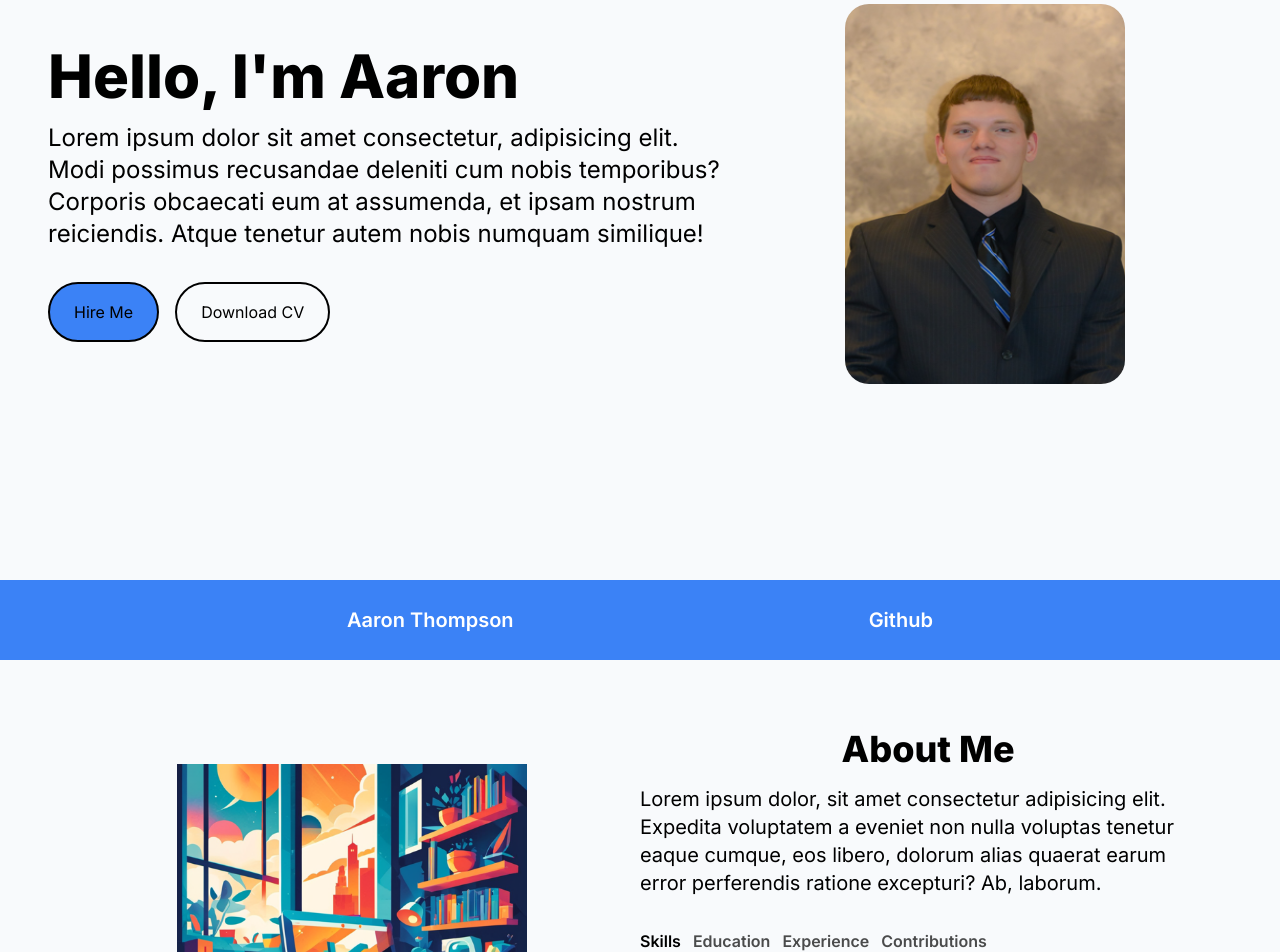
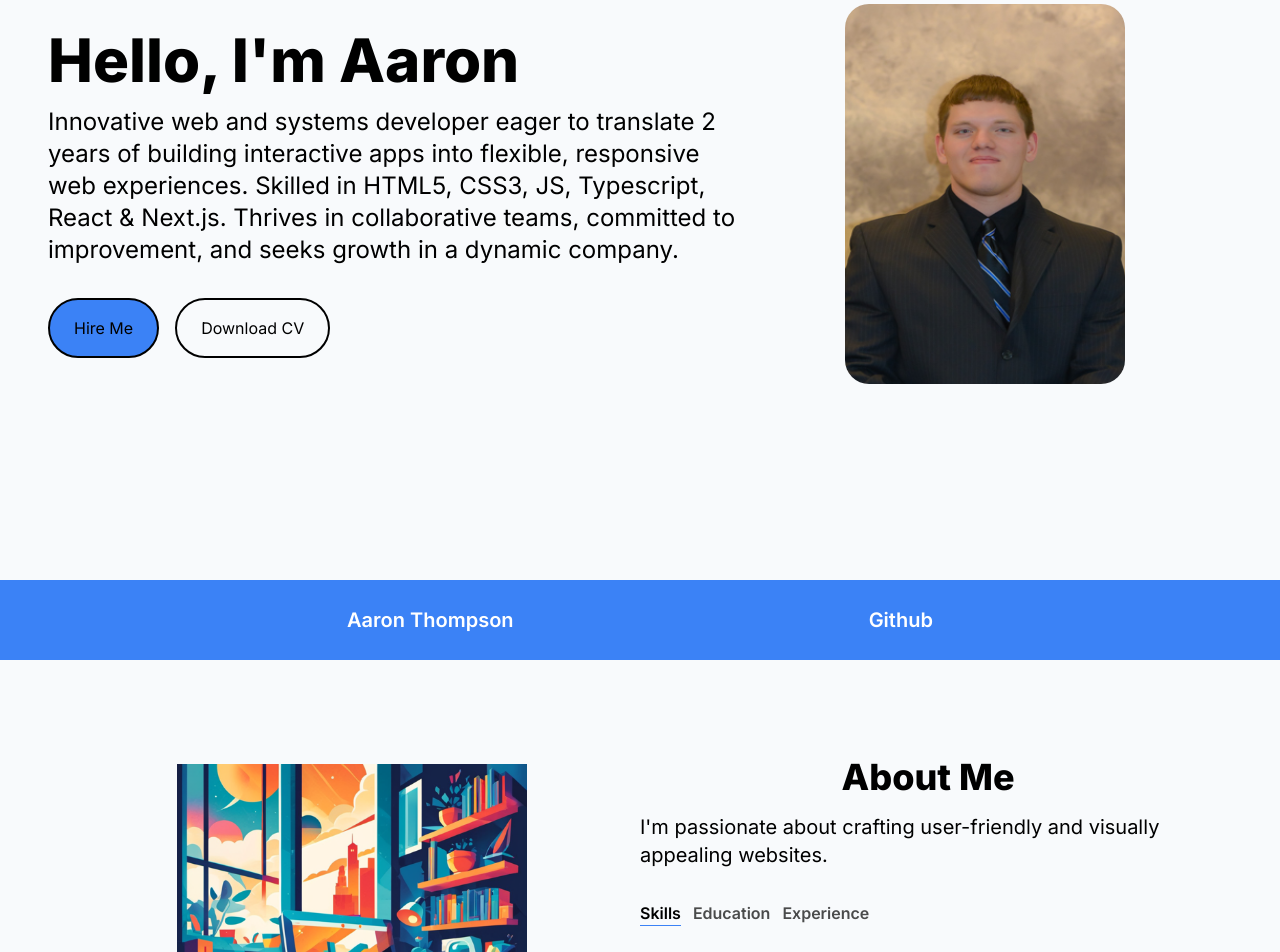
Before and after one commit to Endeyr/my-portfolio, a Next.js app: page / in a window 1280 px wide. Shown: the part 140-1092 px from the top of the page. Built offline with nearby package versions, Linux system fonts and the light colour scheme.

Commit message:
add resume to cv button

```diff
--- a/app/components/about/index.tsx
+++ b/app/components/about/index.tsx
@@ -20,9 +20,10 @@ const TAB_DATA: TabData[] = [
 				<li>Node.js</li>
 				<li>React</li>
 				<li>Javascript</li>
+				<li>Typescript</li>
 				<li>Python</li>
 				<li>Django</li>
-				<li>Jinja</li>
+				<li>Next.js</li>
 			</ul>
 		),
 	},
@@ -42,25 +43,25 @@ const TAB_DATA: TabData[] = [
 		id: 'Experience',
 		content: (
 			<ul className="list-disc pl-2">
-				<li className="cursor-pointer">Project 1</li>
-				<li className="cursor-pointer">Project 2</li>
-				<li className="cursor-pointer">Project 3</li>
-				<li className="cursor-pointer">Project 4</li>
+				<li className="cursor-pointer">Pokecards</li>
+				<li className="cursor-pointer">Spotify API</li>
+				<li className="cursor-pointer">Breakout</li>
+				<li className="cursor-pointer">Non-Profit Website</li>
 			</ul>
 		),
 	},
-	{
-		title: 'Contributions',
-		id: 'Contributions',
-		content: (
-			<ul className="list-disc pl-2">
-				<li className="cursor-pointer">Project X</li>
-				<li className="cursor-pointer">Project Y</li>
-				<li className="cursor-pointer">Project Z</li>
-				<li className="cursor-pointer">Project G</li>
-			</ul>
-		),
-	},
+	// {
+	// 	title: 'Contributions',
+	// 	id: 'Contributions',
+	// 	content: (
+	// 		<ul className="list-disc pl-2">
+	// 			<li className="cursor-pointer">Project X</li>
+	// 			<li className="cursor-pointer">Project Y</li>
+	// 			<li className="cursor-pointer">Project Z</li>
+	// 			<li className="cursor-pointer">Project G</li>
+	// 		</ul>
+	// 	),
+	// },
 ]
 const About = () => {
 	const [tab, setTab] = useState<string>('Skills')
@@ -80,10 +81,7 @@ const About = () => {
 						About Me
 					</h2>
 					<p className="dark:text-[#ADB7BE] text-base mb-4 sm:text-lg lg:text-xl break-words">
-						Lorem ipsum dolor, sit amet consectetur adipisicing elit. Expedita
-						voluptatem a eveniet non nulla voluptas tenetur eaque cumque, eos
-						libero, dolorum alias quaerat earum error perferendis ratione
-						excepturi? Ab, laborum.
+						I&apos;m passionate about crafting user-friendly and visually appealing websites.
 					</p>
 					<div className="flex flex-row justify-start mt-8 ">
 						<TabButton
@@ -107,13 +105,13 @@ const About = () => {
 							{' '}
 							Experience{' '}
 						</TabButton>
-						<TabButton
+						{/* <TabButton
 							active={tab === 'Contributions'}
 							selectTab={() => handleTabChange('Contributions')}
 						>
 							{' '}
 							Contributions{' '}
-						</TabButton>
+						</TabButton> */}
 					</div>
 					<div className="mt-8 h-[100px]">
 						{TAB_DATA.find((t) => t.id === tab)?.content ?? (
--- a/app/components/hero/index.tsx
+++ b/app/components/hero/index.tsx
@@ -1,6 +1,6 @@
 import HeroButton from '@/components/hero/button'
+import profilePicture from '@/public/pfp.jpg'
 import Image from 'next/image'
-import profilePicture from '../../../public/pfp.jpg'
 
 const Hero = () => {
 	return (
@@ -11,10 +11,11 @@ const Hero = () => {
 						Hello, I&apos;m Aaron
 					</h1>
 					<p className="dark:text-[#ADB7BE] text-lg mb-4 sm:text-xl lg:text-2xl break-words">
-						Lorem ipsum dolor sit amet consectetur, adipisicing elit. Modi
-						possimus recusandae deleniti cum nobis temporibus? Corporis
-						obcaecati eum at assumenda, et ipsam nostrum reiciendis. Atque
-						tenetur autem nobis numquam similique!
+						Innovative web and systems developer eager to translate 2 years of
+						building interactive apps into flexible, responsive web experiences.
+						Skilled in HTML5, CSS3, JS, Typescript, React & Next.js. Thrives in
+						collaborative teams, committed to improvement, and seeks growth in a
+						dynamic company.
 					</p>
 					<div>
 						<HeroButton />
--- a/components/hero/button.tsx
+++ b/components/hero/button.tsx
@@ -1,20 +1,26 @@
 'use client'
+
+import Link from 'next/link'
 
 const HeroButton = () => {
 	return (
 		<>
-			<button
-				className="px-6 py-4 w-full sm:w-fit mr-4 rounded-full bg-primary-500 border-2 dark:border-white border-black hover:bg-secondary-300 active:bg-secondary-800 dark:hover:bg-secondary-300 dark:active:bg-secondary-800 dark:bg-white dark:text-black"
-				onClick={() => console.log('Hire Me Button clicked!')}
+			<Link href={'/#contact'}>
+				<button className="px-6 py-4 w-full sm:w-fit mr-4 rounded-full bg-primary-500 border-2 dark:border-white border-black hover:bg-secondary-300 active:bg-secondary-800 dark:hover:bg-secondary-300 dark:active:bg-secondary-800 dark:bg-white dark:text-black">
+					Hire Me
+				</button>
+			</Link>
+			<Link
+				href={`resume/AaronThompsonResume.pdf`}
+				target="_blank"
+				rel="noopener noreferrer"
+				locale={false}
+				download="AaronThompsonResume.pdf"
 			>
-				Hire Me
-			</button>
-			<button
-				className="px-6 py-4 mt-4 w-full sm:w-fit rounded-full bg-transparent border-2 border-black hover:bg-secondary-300 active:bg-secondary-800 dark:hover:bg-secondary-300 dark:hover:text-black dark:active:bg-secondary-800 dark:active:text-black dark:text-white  dark:border-white"
-				onClick={() => console.log('Download CV Button clicked!')}
-			>
-				Download CV
-			</button>
+				<button className="px-6 py-4 mt-4 w-full sm:w-fit rounded-full bg-transparent border-2 border-black hover:bg-secondary-300 active:bg-secondary-800 dark:hover:bg-secondary-300 dark:hover:text-black dark:active:bg-secondary-800 dark:active:text-black dark:text-white  dark:border-white">
+					Download CV
+				</button>
+			</Link>
 		</>
 	)
 }
--- a/next.config.js
+++ b/next.config.js
@@ -1,4 +1,18 @@
 /** @type {import('next').NextConfig} */
-const nextConfig = {}
+const nextConfig = {
+	reactStrictMode: true,
+	webpack: (config) => {
+		config.module.rules.push({
+			test: /\.pdf$/,
+			use: {
+				loader: 'file-loader',
+				options: {
+					name: '[path][name].[ext]',
+				},
+			},
+		})
+		return config
+	},
+}
 
 module.exports = nextConfig
```
Also changed, not shown: 1 other file (tests, documents, lock files or other folders).
